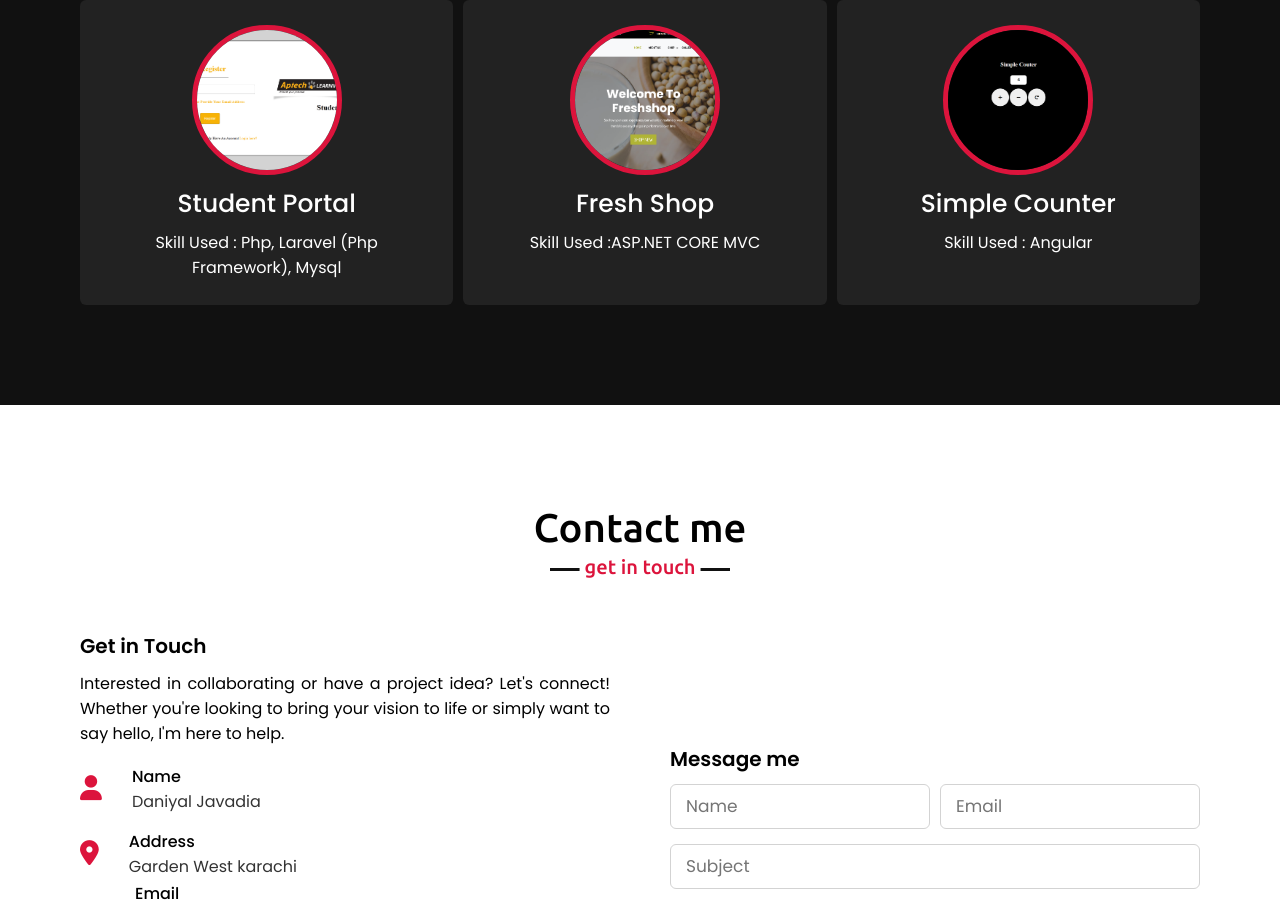
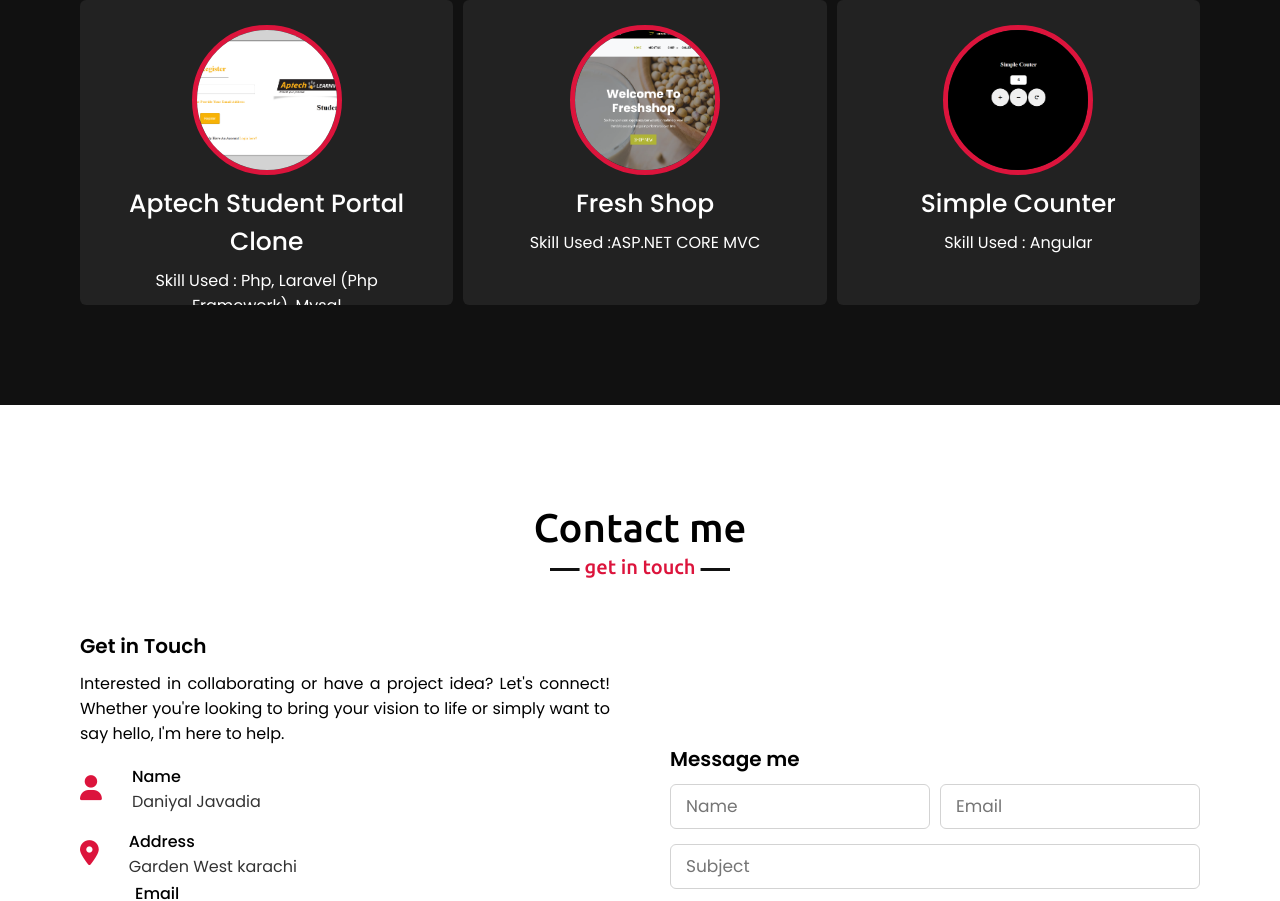
Before and after one commit to MD-DaniyalJavadia/Daniyal-Portfolio, a plain HTML site: page index.html in a window 1280 px wide. Shown: the part 3539-4440 px from the top of the page. Drawn offline with nearby package versions, Linux system fonts and the light colour scheme; some packages are replaced by stand-ins of ours; a script that the page names is missing.

Commit message:
'UpdateChanges'

```diff
--- a/index.html
+++ b/index.html
@@ -211,7 +211,7 @@
                 <div style=" height: 305px;" class="card">
                     <div class="box">
                         <a href="https://nail-art-e-project.vercel.app/" target="_blank"><img src="images/aptech.png" alt="" ></a>
-                        <div class="text"><a href="https://nail-art-e-project.vercel.app/" target="_blank" style="color: white;">Student Portal </a></div>
+                        <div class="text"><a href="https://nail-art-e-project.vercel.app/" target="_blank" style="color: white;">Aptech Student Portal Clone</a></div>
                         <p>Skill Used : Php, Laravel (Php Framework), Mysql</p>
                     </div>
                 </div>
```
